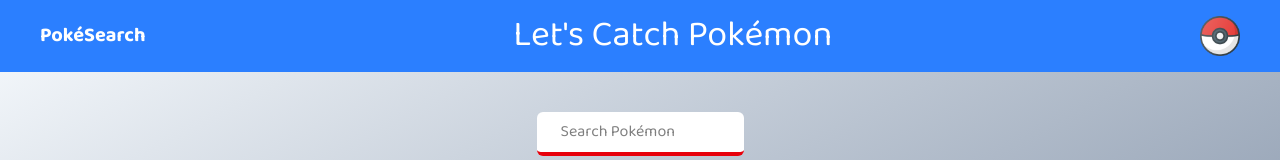
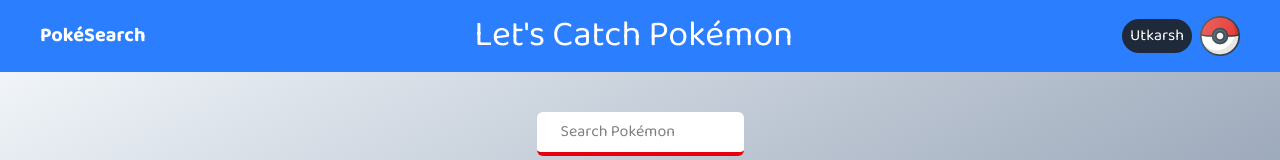
Before and after one commit to utkarsh2004git/my-pokemon-app, a React (Vite) app: page / in a window 1280 px wide. Shown: the top 160 px of the page. Built offline with nearby package versions, Linux system fonts and the light colour scheme; no server answers.

Commit message:
update navbar

```diff
--- a/src/components/Navbar.jsx
+++ b/src/components/Navbar.jsx
@@ -2,16 +2,21 @@
 import Pokeball from "../assets/Pokeball.png"
 const Navbar = () => {
     return (
-      <nav className="bg-blue-500 text-white p-4  md:px-10 flex justify-between items-center">
+      <nav className="bg-blue-500 text-white p-4 px-2  md:px-10 flex justify-between items-center">
         <h1 className="text-xl font-bold">PokéSearch</h1>
         <div>
             <p className='text-4xl hidden md:block'>Let's Catch Pokémon</p>
         </div>
+        <div className='flex items-center gap-2'>
+          <a href="https://github.com/utkarsh2004git" target='_blank'>
+          <span className='bg-gray-800 select-none cursor-pointer text-white px-2 py-1 duration-200 hover:scale-95 rounded-full'>Utkarsh</span>
+          </a>
         <img
         src={Pokeball}
         alt="icon"
-        className='w-10'
+        className='w-10 cursor-pointer '
         />
+        </div>
       </nav>
     );
   };
```
